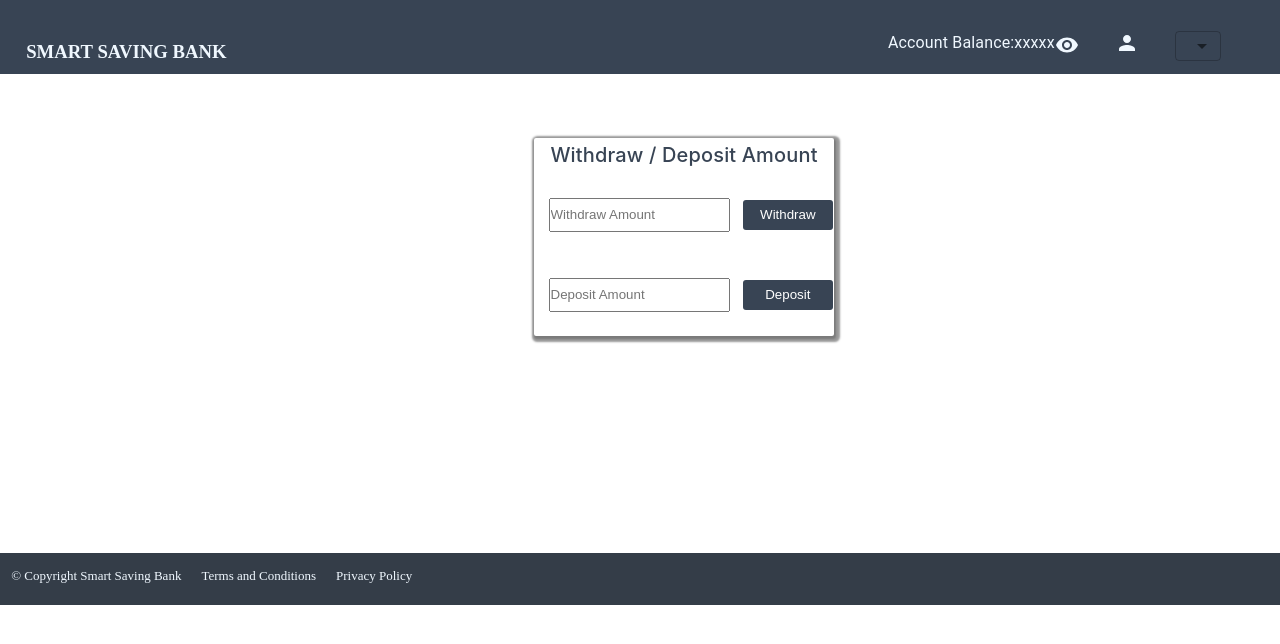
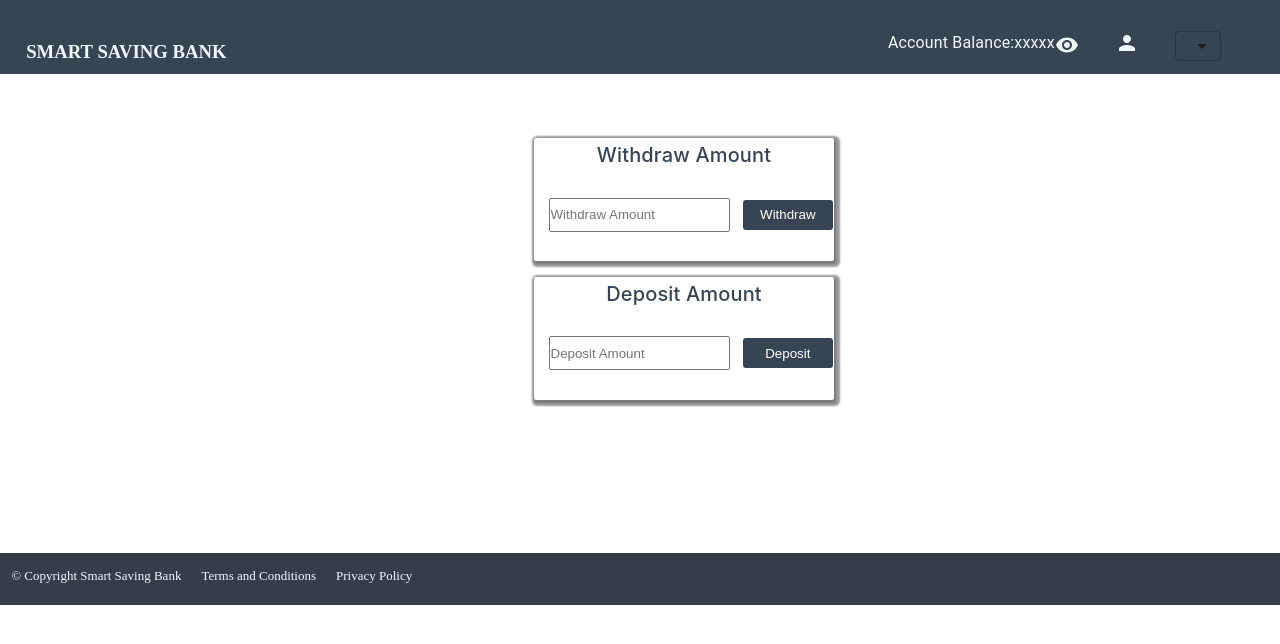
Before and after one commit to abinkhd/bank-app, a React (Create React App) app: page /withdraw in a window 1280 px wide. Shown: the top 644 px of the page. Built offline with nearby package versions, Linux system fonts and the light colour scheme; data requests are answered from the project's data file; sample sign-in values are in the browser's storage.

Commit message:
Added validation to withdraw

```diff
--- a/db.json
+++ b/db.json
@@ -14,7 +14,7 @@
       "Branch": "Whitefeild",
       "account": 18123456701,
       "currency": "INR",
-      "balance": 1100
+      "balance": 1000
     },
     {
       "id": "18123456702",
@@ -30,7 +30,7 @@
       "Branch": "Bellandur",
       "account": 18123456702,
       "currency": "INR",
-      "balance": 14000
+      "balance": 1000
     },
     {
       "id": "18123456703",
@@ -46,7 +46,7 @@
       "Branch": "Kormangala",
       "account": 18123456703,
       "currency": "INR",
-      "balance": 41000
+      "balance": 1000
     },
     {
       "id": "18123456704",
@@ -62,7 +62,7 @@
       "Branch": "Whitefeild",
       "account": 18123456704,
       "currency": "INR",
-      "balance": 31000
+      "balance": 1000
     },
     {
       "id": "18123456705",
@@ -78,7 +78,7 @@
       "Branch": "Electronic City",
       "account": 18123456705,
       "currency": "INR",
-      "balance": 200000
+      "balance": 1000
     },
     {
       "id": "18123456706",
@@ -94,7 +94,7 @@
       "Branch": "Indiranagar",
       "account": 18123456706,
       "currency": "INR",
-      "balance": 2200
+      "balance": 1000
     }
   ],
   "transactions": [
@@ -181,6 +181,20 @@
       "fromAcc": 18123456702,
       "toAcc": 18123456701,
       "amount": 101
+    },
+    {
+      "id": "99b7",
+      "userId": "18123456701",
+      "fromAcc": 18123456701,
+      "toAcc": 18123456702,
+      "amount": 100
+    },
+    {
+      "id": "b3f2",
+      "userId": "18123456701",
+      "fromAcc": 18123456701,
+      "toAcc": 18123456703,
+      "amount": 100
     }
   ]
 }
--- a/src/App.css
+++ b/src/App.css
@@ -159,6 +159,9 @@ h6 {
   border-radius: 2px;
   box-shadow: 1px 1px 1px 1px#343d48, 2px 1px 2px 1px #434e5b;
 }
+.withdraw-div{
+  margin-bottom: 1em;
+}
 .withdraw-div input,button{
   margin: 1em;
 }
--- a/src/component/FundTransfer.js
+++ b/src/component/FundTransfer.js
@@ -1,5 +1,5 @@
 import { Typography } from "@mui/material";
-import React, { useContext, useEffect, useState } from "react";
+import React, { memo, useContext, useEffect, useState } from "react";
 import { useDispatch, useSelector } from "react-redux";
 import AppBar from "./common/AppBar";
 import { transferFund } from "./redux/reducer/bankReducer";
@@ -7,7 +7,7 @@ import { useNavigate } from "react-router-dom";
 import usersContext from "./context/usersContext";
 import Footer from "./common/Footer";
 
-const FundTransfer = () => {
+const FundTransfer = memo(() => {
   const [currentUser, setCurrentUser] = useState({});
   const currBalance = useSelector((state) => state.currentUser?.balance);
   const users = useContext(usersContext);
@@ -22,6 +22,7 @@ const FundTransfer = () => {
   });
 
   const handleChange = (e) => {
+    const { name, value } = e.target;
     setTransfer({
       ...transfer,
       [e.target.name]: Number(e.target.value),
@@ -33,7 +34,7 @@ const FundTransfer = () => {
     if (transfer.amount > currBalance) {
       alert("Insufficient Balance");
     } else {
-      console.log(currBalance);
+      console.log(transfer);
       dispatch(transferFund(transfer));
       navigate("/transaction");
     }
@@ -66,8 +67,13 @@ const FundTransfer = () => {
               disabled
               name="fromAcc"
             />
-            <select required name="toAcc" onChange={handleChange}>
-              <option value="" disabled selected>
+            <select
+              required
+              name="toAcc"
+              onChange={handleChange}
+              value={transfer.toAcc}
+            >
+              <option value="" disabled>
                 To Account
               </option>
               {toBankAccounts?.map((account) => (
@@ -89,6 +95,6 @@ const FundTransfer = () => {
       <Footer />
     </>
   );
-};
+});
 
 export default FundTransfer;
--- a/src/component/UserHome.js
+++ b/src/component/UserHome.js
@@ -2,7 +2,7 @@ import React, { useEffect, useState } from "react";
 import AppBar from "./common/AppBar";
 import Footer from "./common/Footer";
 import { Card, Typography } from "@mui/material";
-import { useDispatch, useSelector } from "react-redux";
+import { useDispatch } from "react-redux";
 import EditIcon from "@mui/icons-material/Edit";
 import Popup from "reactjs-popup";
 import { updateUser } from "./redux/reducer/bankReducer";
--- a/src/component/Withdraw.js
+++ b/src/component/Withdraw.js
@@ -1,46 +1,56 @@
-import React, { useState } from "react";
+import React, { memo, useState } from "react";
 import AppBar from "./common/AppBar";
 import Footer from "./common/Footer";
 import { Typography } from "@mui/material";
-import { useDispatch } from "react-redux";
+import { useDispatch, useSelector } from "react-redux";
 import { withdrawFund, depositFund } from "./redux/reducer/bankReducer";
-const Withdraw = () => {
+const Withdraw = memo(() => {
   const [withdrawAmount, setWithdrawAmount] = useState(0);
   const [depositAmount, setDepositAmount] = useState(0);
+  const currBalance = useSelector((state) => state.currentUser?.balance);
   const dispatch = useDispatch();
-  const handleWithdraw = () => {
-    dispatch(withdrawFund(withdrawAmount));
+  const handleWithdraw = (e) => {
+    e.preventDefault();
+    currBalance < withdrawAmount
+      ? alert("Insufficient Balance")
+      : dispatch(withdrawFund(withdrawAmount));
   };
-  const handleDeposit = () => {
+  const handleDeposit = (e) => {
+    e.preventDefault();
     dispatch(depositFund(depositAmount));
   };
   return (
     <>
       <AppBar />
       <div className="container">
-        <div className="form-div form">
-          <Typography variant="h6">Withdraw / Deposit Amount</Typography>
+        <form onSubmit={handleWithdraw} className=" withdraw-div form-div form">
+          <Typography variant="h6">Withdraw Amount</Typography>
           <div className="withdraw-div">
             <input
               name="withdraw"
               onChange={(e) => setWithdrawAmount(e.target.value)}
               placeholder="Withdraw Amount"
+              required
             />
-            <button onClick={handleWithdraw}>Withdraw</button>
+            <button type="submit">Withdraw</button>
           </div>
-          <div className="withdraw-div">
+        </form>
+        <form onSubmit={handleDeposit} className=" withdraw-div form-div form">
+          <Typography variant="h6">Deposit Amount</Typography>
+          <div className="withdraw-div ">
             <input
               name="deposit"
               onChange={(e) => setDepositAmount(e.target.value)}
               placeholder="Deposit Amount"
+              required
             />
-            <button onClick={handleDeposit}>Deposit</button>
+            <button type="submit">Deposit</button>
           </div>
-        </div>
+        </form>
       </div>
       <Footer />
     </>
   );
-};
+});
 
 export default Withdraw;
--- a/src/component/common/AppBar.js
+++ b/src/component/common/AppBar.js
@@ -6,12 +6,12 @@ import PersonIcon from "@mui/icons-material/Person";
 import { MenuItem, Select, Typography } from "@mui/material";
 import { useState } from "react";
 import RemoveRedEyeIcon from "@mui/icons-material/RemoveRedEye";
-export default function AppBar() {
+const AppBar = React.memo(() => {
   const [user, setUser] = React.useState(undefined);
   const currBalance = useSelector((state) => state.currentUser?.balance);
   const [balance, setBalance] = useState("xxxxx");
   const [isBalanceVisible, setBalanceVisible] = useState(false);
-  const { currentUser } = useSelector((state) => state);
+  const currentUser = useSelector((state) => state.currentUser);
   const dispatch = useDispatch();
   const navigate = useNavigate();
   const location = useLocation();
@@ -84,4 +84,5 @@ export default function AppBar() {
       )}
     </nav>
   );
-}
+});
+export default AppBar;
--- a/src/component/common/Carousel.js
+++ b/src/component/common/Carousel.js
@@ -1,6 +1,4 @@
 import React, { useEffect, useState } from "react";
-import { useSelector } from "react-redux";
-import { Navigate, Outlet } from "react-router-dom";
 
 const Carousel = () => {
   const [currImage, setCurrImage] = useState(1);
```
Also changed, not shown: src/component/Login.js (+3 -5 lines).
